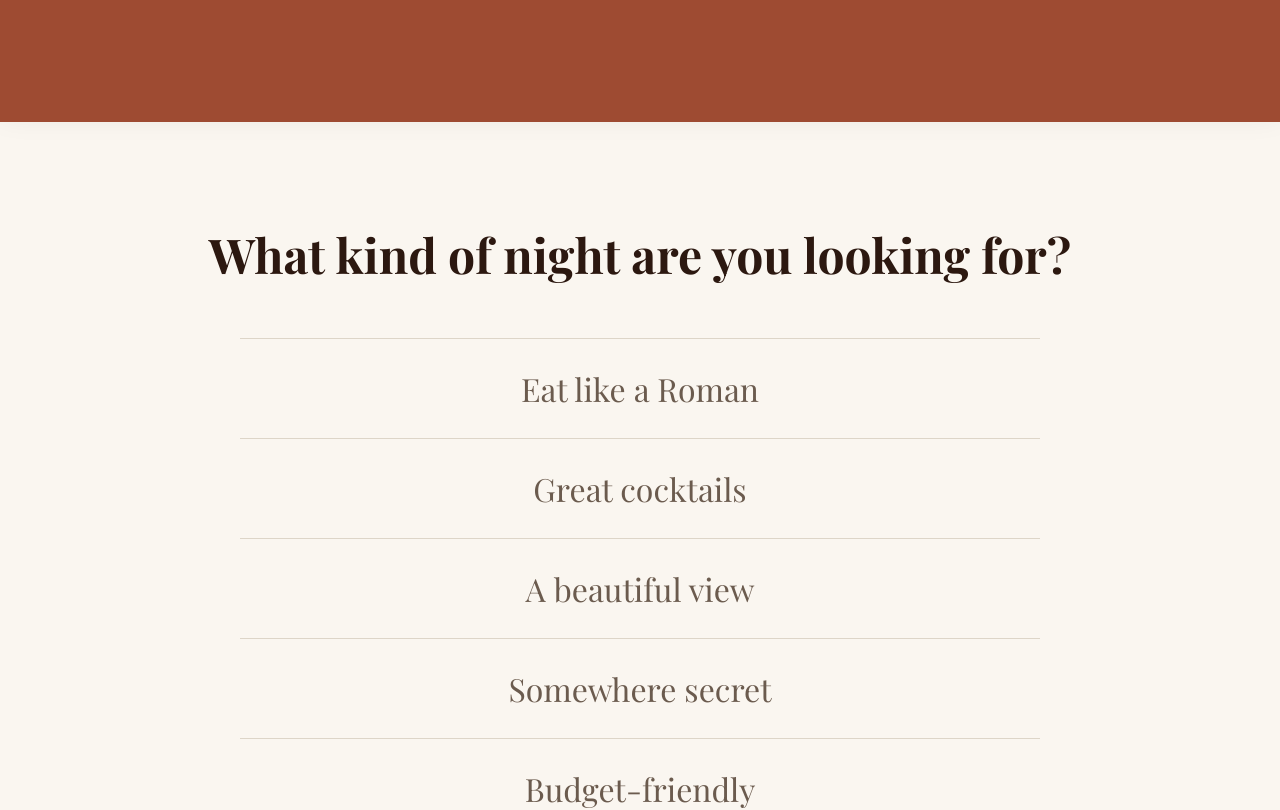
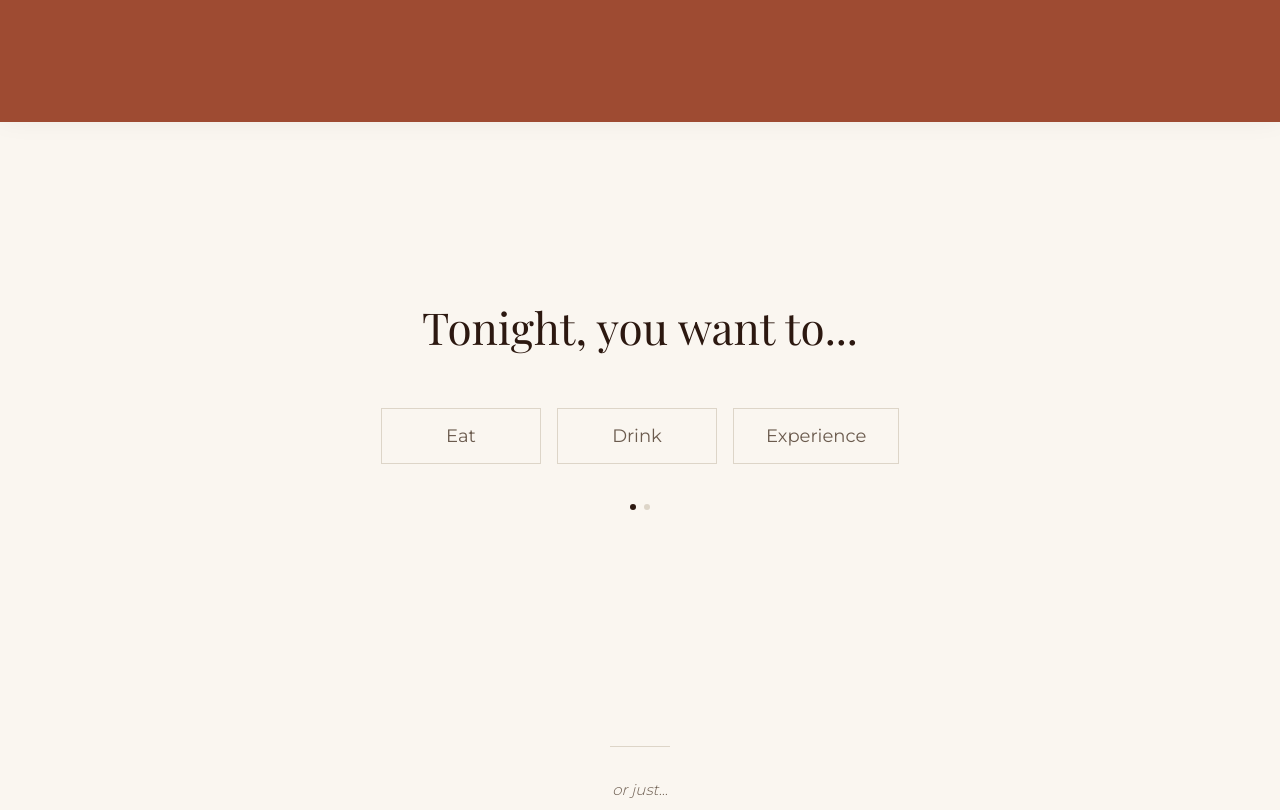
Before and after one commit to Alex-new-brain/gusto-roma, a React (Vite) app: page / in a window 1280 px wide. Shown: the part 4340-5150 px from the top of the page. Built offline with nearby package versions, Linux system fonts and the light colour scheme.

Commit message:
conversational mood flow + 3D tilt effect

```diff
--- a/src/components/MoodSelector.tsx
+++ b/src/components/MoodSelector.tsx
@@ -1,78 +1,201 @@
-import type { CSSProperties } from 'react';
+import { useState } from 'react';
 import { useLang } from '../hooks/useLang';
 import { useExploreFilter } from '../hooks/useExploreFilter';
 import { scrollToElement } from '../lib/lenis';
-import { moods } from '../data/moods';
-import type { MoodId } from '../types';
+import type { TranslationKey } from '../data/i18n';
+import type { CollectionId, MoodId } from '../types';
 import '../styles/blocks/MoodSelector.css';
 
-const FILL_COLOR: Record<MoodId, string> = {
-  roman: 'var(--color-eat)',
-  cocktails: 'var(--color-hidden)',
-  sunset: 'var(--color-drink)',
-  secret: 'var(--color-hidden)',
-  budget: 'var(--color-eat)',
-  music: 'var(--color-feel)',
-  special: 'var(--color-feel)',
-};
+type Category = 'eat' | 'drink' | 'experience';
+type Phase = 'visible' | 'exiting' | 'entering';
 
-// Olive and terracotta are dark enough for cream text; gold and sage need dark text instead.
-const HOVER_TEXT_COLOR: Record<MoodId, string> = {
-  roman: 'var(--text-on-color)',
-  cocktails: 'var(--text)',
-  sunset: 'var(--text)',
-  secret: 'var(--text)',
-  budget: 'var(--text-on-color)',
-  music: 'var(--text-on-color)',
-  special: 'var(--text-on-color)',
-};
+const TRANSITION_MS = 300;
+
+interface Step2Answer {
+  labelKey: TranslationKey;
+  onSelect: () => void;
+}
+
+// 3D tilt: the button leans toward the cursor, capped at ~8deg on each axis.
+function handleTiltMove(e: React.MouseEvent<HTMLButtonElement>) {
+  const btn = e.currentTarget;
+  const rect = btn.getBoundingClientRect();
+  const x = e.clientX - rect.left;
+  const y = e.clientY - rect.top;
+  const centerX = rect.width / 2;
+  const centerY = rect.height / 2;
+  const rotateX = ((y - centerY) / centerY) * -8;
+  const rotateY = ((x - centerX) / centerX) * 8;
+  btn.style.transform = `perspective(600px) rotateX(${rotateX}deg) rotateY(${rotateY}deg) scale(1.03)`;
+}
+
+function handleTiltLeave(e: React.MouseEvent<HTMLButtonElement>) {
+  const btn = e.currentTarget;
+  btn.style.transition = 'transform 0.5s ease, box-shadow 0.3s ease';
+  btn.style.transform = 'perspective(600px) rotateX(0deg) rotateY(0deg) scale(1)';
+  // Restore the fast hover-follow transition for the next time the cursor enters.
+  window.setTimeout(() => {
+    btn.style.transition = '';
+  }, 500);
+}
 
 function MoodSelector() {
-  const { lang, t } = useLang();
-  const { filter, setMoodFilter, clearFilter } = useExploreFilter();
+  const { t } = useLang();
+  const { setCollectionFilter, setMoodFilter } = useExploreFilter();
 
-  const activeMoodId = filter?.type === 'mood' ? filter.id : null;
-  const activeMood = moods.find((m) => m.id === activeMoodId) ?? null;
+  const [step, setStep] = useState<1 | 2>(1);
+  const [category, setCategory] = useState<Category | null>(null);
+  const [phase, setPhase] = useState<Phase>('visible');
 
-  function handleMoodClick(id: MoodId) {
+  function playTransition(after: () => void) {
+    setPhase('exiting');
+    window.setTimeout(() => {
+      after();
+      setPhase('entering');
+      requestAnimationFrame(() => {
+        requestAnimationFrame(() => setPhase('visible'));
+      });
+    }, TRANSITION_MS);
+  }
+
+  function goToStep2(cat: Category) {
+    playTransition(() => {
+      setCategory(cat);
+      setStep(2);
+    });
+  }
+
+  function goBackToStep1() {
+    playTransition(() => {
+      setCategory(null);
+      setStep(1);
+    });
+  }
+
+  // After a step-2 answer, apply the outcome and reset instantly (no exit/enter
+  // animation) — the user's attention is already moving to Explore or the Lucky
+  // modal, so animating a reset nobody will see would just be wasted motion.
+  function resolve(action: () => void) {
+    action();
+    setCategory(null);
+    setStep(1);
+    setPhase('visible');
+  }
+
+  function applyMood(id: MoodId) {
+    resolve(() => {
       setMoodFilter(id);
       scrollToElement('explore');
+    });
   }
+
+  function applyCollection(id: CollectionId) {
+    resolve(() => {
+      setCollectionFilter(id);
+      scrollToElement('explore');
+    });
+  }
+
+  function triggerSurprise() {
+    // Lucky owns its own modal state with no external API — the least invasive way
+    // to open it from here is the same way a user would: click its real button.
+    resolve(() => {
+      document.querySelector<HTMLButtonElement>('.lucky__button')?.click();
+    });
+  }
+
+  const STEP2_CONFIG: Record<Category, { titleKey: TranslationKey; answers: Step2Answer[] }> = {
+    eat: {
+      titleKey: 'mood_step2_eat',
+      answers: [
+        { labelKey: 'mood_classic', onSelect: () => applyMood('eat_classic') },
+        { labelKey: 'mood_different', onSelect: () => applyMood('eat_different') },
+        { labelKey: 'mood_cheap', onSelect: () => applyMood('eat_cheap') },
+      ],
+    },
+    drink: {
+      titleKey: 'mood_step2_drink',
+      answers: [
+        { labelKey: 'mood_cocktails', onSelect: () => applyCollection('hidden') },
+        { labelKey: 'mood_view', onSelect: () => applyCollection('drink') },
+        { labelKey: 'mood_good_bar', onSelect: () => applyMood('good_bar') },
+      ],
+    },
+    experience: {
+      titleKey: 'mood_step2_exp',
+      answers: [
+        { labelKey: 'mood_music', onSelect: () => applyCollection('feel') },
+        { labelKey: 'mood_culture', onSelect: () => applyMood('culture') },
+        { labelKey: 'mood_surprise', onSelect: triggerSurprise },
+      ],
+    },
+  };
 
   return (
     <section className="mood-selector">
-      <h2 className="mood-selector__title">{t('mood_title')}</h2>
+      {step === 2 && (
+        <button className="mood-back" onClick={goBackToStep1} aria-label="Back">
+          ←
+        </button>
+      )}
 
-      <div className="mood-list">
-        {moods.map((mood) => (
+      <div className={`mood-step ${phase}`}>
+        {step === 1 && (
+          <>
+            <p className="mood-question">{t('mood_step1_title')}</p>
+            <div className="mood-answers">
               <button
-            key={mood.id}
-            className={`mood-item${mood.id === activeMoodId ? ' active' : ''}`}
-            style={
-              {
-                '--mood-fill': FILL_COLOR[mood.id],
-                '--mood-hover-text': HOVER_TEXT_COLOR[mood.id],
-              } as CSSProperties
-            }
-            onClick={() => handleMoodClick(mood.id)}
+                className="mood-answer"
+                onClick={() => goToStep2('eat')}
+                onMouseMove={handleTiltMove}
+                onMouseLeave={handleTiltLeave}
               >
-            <span className="mood-text">{mood.label[lang]}</span>
+                {t('mood_eat')}
+              </button>
+              <button
+                className="mood-answer"
+                onClick={() => goToStep2('drink')}
+                onMouseMove={handleTiltMove}
+                onMouseLeave={handleTiltLeave}
+              >
+                {t('mood_drink')}
+              </button>
+              <button
+                className="mood-answer"
+                onClick={() => goToStep2('experience')}
+                onMouseMove={handleTiltMove}
+                onMouseLeave={handleTiltLeave}
+              >
+                {t('mood_experience')}
+              </button>
+            </div>
+          </>
+        )}
+
+        {step === 2 && category && (
+          <>
+            <p className="mood-question">{t(STEP2_CONFIG[category].titleKey)}</p>
+            <div className="mood-answers">
+              {STEP2_CONFIG[category].answers.map((answer) => (
+                <button
+                  key={answer.labelKey}
+                  className="mood-answer"
+                  onClick={answer.onSelect}
+                  onMouseMove={handleTiltMove}
+                  onMouseLeave={handleTiltLeave}
+                >
+                  {t(answer.labelKey)}
                 </button>
               ))}
             </div>
+          </>
+        )}
+      </div>
 
-      {activeMood && (
-        <div className="mood-selector__active">
-          <span className="mood-selector__active-label">{activeMood.label[lang]}</span>
-          <button
-            className="mood-selector__clear"
-            onClick={clearFilter}
-            aria-label={t('mood_clear_label')}
-          >
-            ✕
-          </button>
+      <div className="mood-progress">
+        <span className={`mood-dot${step === 1 ? ' active' : ''}`} />
+        <span className={`mood-dot${step === 2 ? ' active' : ''}`} />
       </div>
-      )}
     </section>
   );
 }
--- a/src/data/i18n.ts
+++ b/src/data/i18n.ts
@@ -54,7 +54,23 @@ export type TranslationKey =
   | 'footer_role'
   | 'footer_donate'
   | 'showing_count'
-  | 'show_more';
+  | 'show_more'
+  | 'mood_step1_title'
+  | 'mood_eat'
+  | 'mood_drink'
+  | 'mood_experience'
+  | 'mood_step2_eat'
+  | 'mood_classic'
+  | 'mood_different'
+  | 'mood_cheap'
+  | 'mood_step2_drink'
+  | 'mood_cocktails'
+  | 'mood_view'
+  | 'mood_good_bar'
+  | 'mood_step2_exp'
+  | 'mood_music'
+  | 'mood_culture'
+  | 'mood_surprise';
 
 export const translations: Record<Lang, Record<TranslationKey, string>> = {
   en: {
@@ -114,6 +130,22 @@ export const translations: Record<Lang, Record<TranslationKey, string>> = {
     footer_donate: 'Support this guide',
     showing_count: '{shown} of {total} places',
     show_more: 'Show more',
+    mood_step1_title: 'Tonight, you want to...',
+    mood_eat: 'Eat',
+    mood_drink: 'Drink',
+    mood_experience: 'Experience',
+    mood_step2_eat: "What's the mood?",
+    mood_classic: 'Something classic',
+    mood_different: 'Something different',
+    mood_cheap: 'Keep it cheap',
+    mood_step2_drink: 'What are you after?',
+    mood_cocktails: 'Cocktails & secrets',
+    mood_view: 'A view',
+    mood_good_bar: 'Just a good bar',
+    mood_step2_exp: 'What kind?',
+    mood_music: 'Music & nightlife',
+    mood_culture: 'Culture',
+    mood_surprise: 'Surprise me',
   },
   ru: {
     nav_home: 'Главная',
@@ -172,6 +204,22 @@ export const translations: Record<Lang, Record<TranslationKey, string>> = {
     footer_donate: 'Поддержать гид',
     showing_count: '{shown} из {total} мест',
     show_more: 'Показать ещё',
+    mood_step1_title: 'Сегодня вечером хочется...',
+    mood_eat: 'Поесть',
+    mood_drink: 'Выпить',
+    mood_experience: 'Почувствовать',
+    mood_step2_eat: 'Какое настроение?',
+    mood_classic: 'Что-то классическое',
+    mood_different: 'Что-то необычное',
+    mood_cheap: 'Бюджетно',
+    mood_step2_drink: 'Чего хочется?',
+    mood_cocktails: 'Коктейли и секреты',
+    mood_view: 'Красивый вид',
+    mood_good_bar: 'Просто хороший бар',
+    mood_step2_exp: 'Какого рода?',
+    mood_music: 'Музыка и ночная жизнь',
+    mood_culture: 'Культура',
+    mood_surprise: 'Удиви меня',
   },
   it: {
     nav_home: 'Home',
@@ -230,6 +278,22 @@ export const translations: Record<Lang, Record<TranslationKey, string>> = {
     footer_donate: 'Supporta la guida',
     showing_count: '{shown} di {total} posti',
     show_more: 'Mostra altri',
+    mood_step1_title: 'Stasera, vuoi...',
+    mood_eat: 'Mangiare',
+    mood_drink: 'Bere',
+    mood_experience: 'Vivere',
+    mood_step2_eat: 'Che atmosfera?',
+    mood_classic: 'Qualcosa di classico',
+    mood_different: 'Qualcosa di diverso',
+    mood_cheap: 'Spendere poco',
+    mood_step2_drink: 'Cosa cerchi?',
+    mood_cocktails: 'Cocktail & segreti',
+    mood_view: 'Una vista',
+    mood_good_bar: 'Solo un buon bar',
+    mood_step2_exp: 'Di che tipo?',
+    mood_music: 'Musica & vita notturna',
+    mood_culture: 'Cultura',
+    mood_surprise: 'Sorprendimi',
   },
   ua: {
     nav_home: 'Головна',
@@ -288,5 +352,21 @@ export const translations: Record<Lang, Record<TranslationKey, string>> = {
     footer_donate: 'Підтримати гід',
     showing_count: '{shown} з {total} місць',
     show_more: 'Показати ще',
+    mood_step1_title: 'Сьогодні ввечері хочеться...',
+    mood_eat: 'Поїсти',
+    mood_drink: 'Випити',
+    mood_experience: 'Відчути',
+    mood_step2_eat: 'Який настрій?',
+    mood_classic: 'Щось класичне',
+    mood_different: 'Щось незвичне',
+    mood_cheap: 'Бюджетно',
+    mood_step2_drink: 'Чого хочеться?',
+    mood_cocktails: 'Коктейлі та секрети',
+    mood_view: 'Гарний вид',
+    mood_good_bar: 'Просто гарний бар',
+    mood_step2_exp: 'Якого роду?',
+    mood_music: 'Музика та нічне життя',
+    mood_culture: 'Культура',
+    mood_surprise: 'Здивуй мене',
   },
 };
--- a/src/styles/blocks/MoodSelector.css
+++ b/src/styles/blocks/MoodSelector.css
@@ -1,126 +1,124 @@
 .mood-selector {
+  position: relative;
+  min-height: 70vh;
+  display: flex;
+  flex-direction: column;
+  align-items: center;
+  justify-content: center;
   padding: 6rem 1.5rem;
   max-width: var(--content-max-width);
   margin: 0 auto;
   background: var(--bg);
 }
 
-.mood-selector__title {
+.mood-back {
+  position: absolute;
+  top: 24px;
+  left: 24px;
+  font-family: var(--font-body);
+  font-size: 13px;
+  font-weight: 500;
+  color: var(--text-soft);
+  background: none;
+  border: none;
+  cursor: pointer;
+  letter-spacing: 1px;
+  transition: color 0.3s ease;
+}
+
+.mood-back:hover {
+  color: var(--text);
+}
+
+.mood-step {
+  display: flex;
+  flex-direction: column;
+  align-items: center;
+  width: 100%;
+  transition: opacity 0.35s ease, transform 0.35s ease;
+}
+
+.mood-step.entering {
+  opacity: 0;
+  transform: translateY(20px);
+}
+
+.mood-step.visible {
+  opacity: 1;
+  transform: translateY(0);
+}
+
+.mood-step.exiting {
+  opacity: 0;
+  transform: translateY(-20px);
+}
+
+.mood-question {
   font-family: var(--font-display);
-  font-weight: 700;
-  font-size: clamp(32px, 6vw, 48px);
+  font-weight: 400;
+  font-size: clamp(28px, 5vw, 44px);
   color: var(--text);
   text-align: center;
   margin-bottom: 48px;
 }
 
-.mood-list {
-  max-width: 800px;
-  margin: 0 auto;
+.mood-answers {
   display: flex;
-  flex-direction: column;
-  gap: 0;
+  justify-content: center;
+  gap: 16px;
+  flex-wrap: wrap;
 }
 
-.mood-item {
-  padding: 28px 32px;
-  width: 100%;
+.mood-answer {
+  font-family: var(--font-body);
+  font-weight: 400;
+  font-size: clamp(15px, 2.5vw, 18px);
+  color: var(--text-soft);
+  background: transparent;
+  border: 1px solid var(--border);
+  padding: 16px 32px;
+  cursor: pointer;
+  transition: transform 0.15s ease-out, box-shadow 0.3s ease, border-color 0.3s ease,
+    color 0.3s ease;
+  transform-style: preserve-3d;
+  will-change: transform;
+  min-width: 160px;
   text-align: center;
-  cursor: pointer;
-  transition: all 0.5s cubic-bezier(0.25, 0.1, 0.25, 1);
-  border-bottom: 1px solid var(--border);
-  background: transparent;
-  position: relative;
-  overflow: hidden;
 }
 
-.mood-item:first-child {
-  border-top: 1px solid var(--border);
+.mood-answer:hover {
+  color: var(--text);
+  border-color: var(--text);
+  box-shadow: 0 8px 25px rgba(0, 0, 0, 0.08);
 }
 
-.mood-text {
-  font-family: var(--font-display);
-  font-weight: 400;
-  font-size: clamp(22px, 4vw, 32px);
-  color: var(--text-soft);
-  transition: all 0.5s cubic-bezier(0.25, 0.1, 0.25, 1);
-  position: relative;
-  z-index: 1;
+.mood-progress {
+  display: flex;
+  justify-content: center;
+  gap: 8px;
+  margin-top: 40px;
 }
 
-/* Colored fill on hover, via a pseudo-element for a smooth scaleY wipe. */
-.mood-item::before {
-  content: '';
-  position: absolute;
-  inset: 0;
-  background: var(--mood-fill);
-  transform: scaleY(0);
-  transform-origin: bottom;
-  transition: transform 0.5s cubic-bezier(0.25, 0.1, 0.25, 1);
-  z-index: 0;
+.mood-dot {
+  width: 6px;
+  height: 6px;
+  border-radius: 50%;
+  background: var(--border);
+  transition: background 0.3s ease;
 }
 
-.mood-item:hover::before {
-  transform: scaleY(1);
-}
-
-.mood-item:hover .mood-text {
-  color: var(--mood-hover-text);
-  font-weight: 700;
-  letter-spacing: 1px;
-}
-
-.mood-item.active::before {
-  transform: scaleY(1);
-}
-
-.mood-item.active .mood-text {
-  color: var(--mood-hover-text);
-  font-weight: 700;
-  letter-spacing: 1px;
-}
-
-.mood-selector__active {
-  display: flex;
-  align-items: center;
-  justify-content: center;
-  gap: 10px;
-  margin-top: 2.5rem;
-  font-family: var(--font-body);
-  font-size: 14px;
-  color: var(--text-soft);
-}
-
-.mood-selector__active-label {
-  color: var(--accent);
-  font-weight: 500;
-}
-
-.mood-selector__clear {
-  display: inline-flex;
-  align-items: center;
-  justify-content: center;
-  width: 22px;
-  height: 22px;
-  border-radius: 50%;
-  border: 1px solid var(--border);
-  color: var(--text-soft);
-  font-size: 12px;
-  line-height: 1;
-  transition: border-color 0.2s ease, color 0.2s ease;
-}
-
-.mood-selector__clear:hover {
-  border-color: var(--accent);
-  color: var(--accent);
+.mood-dot.active {
+  background: var(--text);
 }
 
 @media (max-width: 640px) {
   .mood-selector {
     padding: 4.5rem 1.25rem;
+    min-height: 60vh;
   }
 
-  .mood-item {
-    padding: 22px 20px;
+  .mood-answer {
+    min-width: 130px;
+    padding: 14px 24px;
   }
 }
```
Also changed, not shown: src/data/moods.ts (+63 -0 lines), src/types/index.ts (+6 -1 lines). Lines whose indentation alone changed are shown as unchanged.
